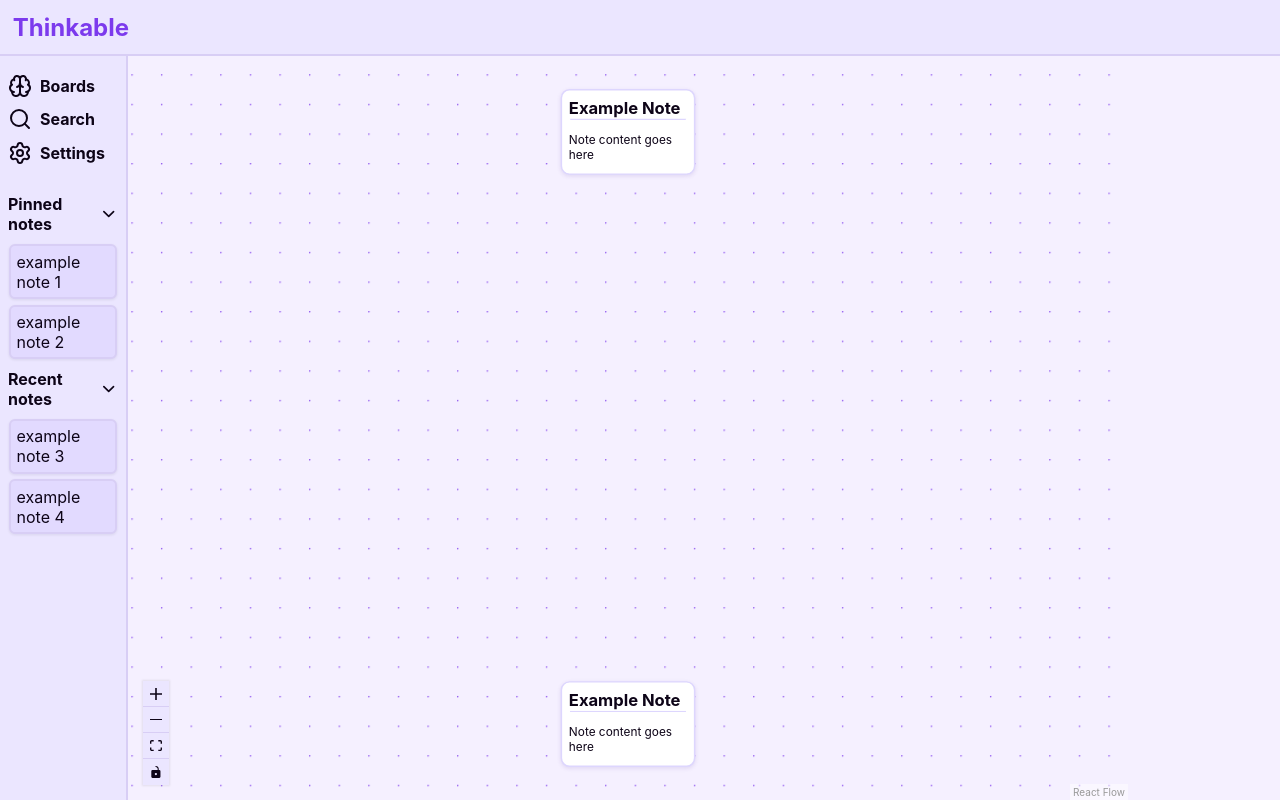
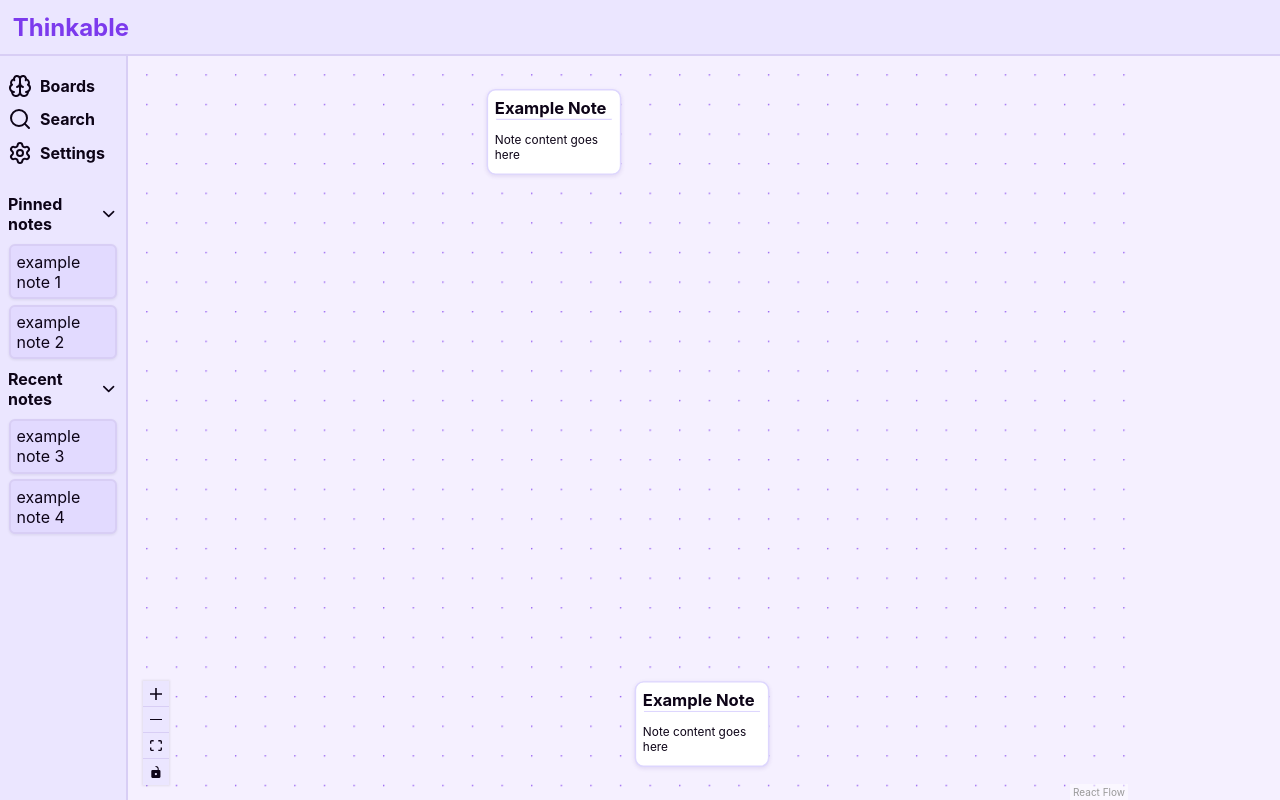
Before and after one commit to ami0628/thinkable, a React (Vite) app: page /board in a window 1280 px wide. Built offline with nearby package versions, Linux system fonts and the light colour scheme.

Commit message:
made notes draggable (handling change of state)

```diff
--- a/src/components/Board/Board.tsx
+++ b/src/components/Board/Board.tsx
@@ -1,7 +1,8 @@
 import "./Board.css"
-import { ReactFlow, Controls, Background } from "@xyflow/react"
+import { ReactFlow, Controls, Background, applyNodeChanges } from "@xyflow/react"
 import "@xyflow/react/dist/style.css";
 import Note from "../Note/Note";
+import { useState } from "react"
 
 const nodeTypes = {
     note: Note
@@ -9,9 +10,9 @@ const nodeTypes = {
 
 function Board(){
 
-    const nodes = [
+    const [nodes, setNodes] = useState([
         {
-        id: "1",
+            id:"1",
             type:"note",
             position:{
                 x:200,
@@ -23,21 +24,27 @@ function Board(){
             }
         },
         {
-        id: "2",
+            id:"2",
             type:"note",
             position:{
-            x:200,
+                x:300,
                 y:600
             },
             data:{
                 title:"test2",
                 content:"test2content"
             }
-    }];
+        }
+
+    ]);
+
+    function handleNodeChanges(changes) {
+        setNodes((nodes) => applyNodeChanges(changes, nodes))
+    }
 
     return(
         <main className="board-container">
-            <ReactFlow nodes={nodes} fitView nodeTypes={nodeTypes} nodesDraggable={true} maxZoom={8}>
+            <ReactFlow nodes={nodes} fitView nodeTypes={nodeTypes} nodesDraggable={true} maxZoom={8} onNodesChange={handleNodeChanges}>
                 <Background/>
                 <Controls />
             </ReactFlow>
```
Lines whose indentation alone changed are shown as unchanged.
